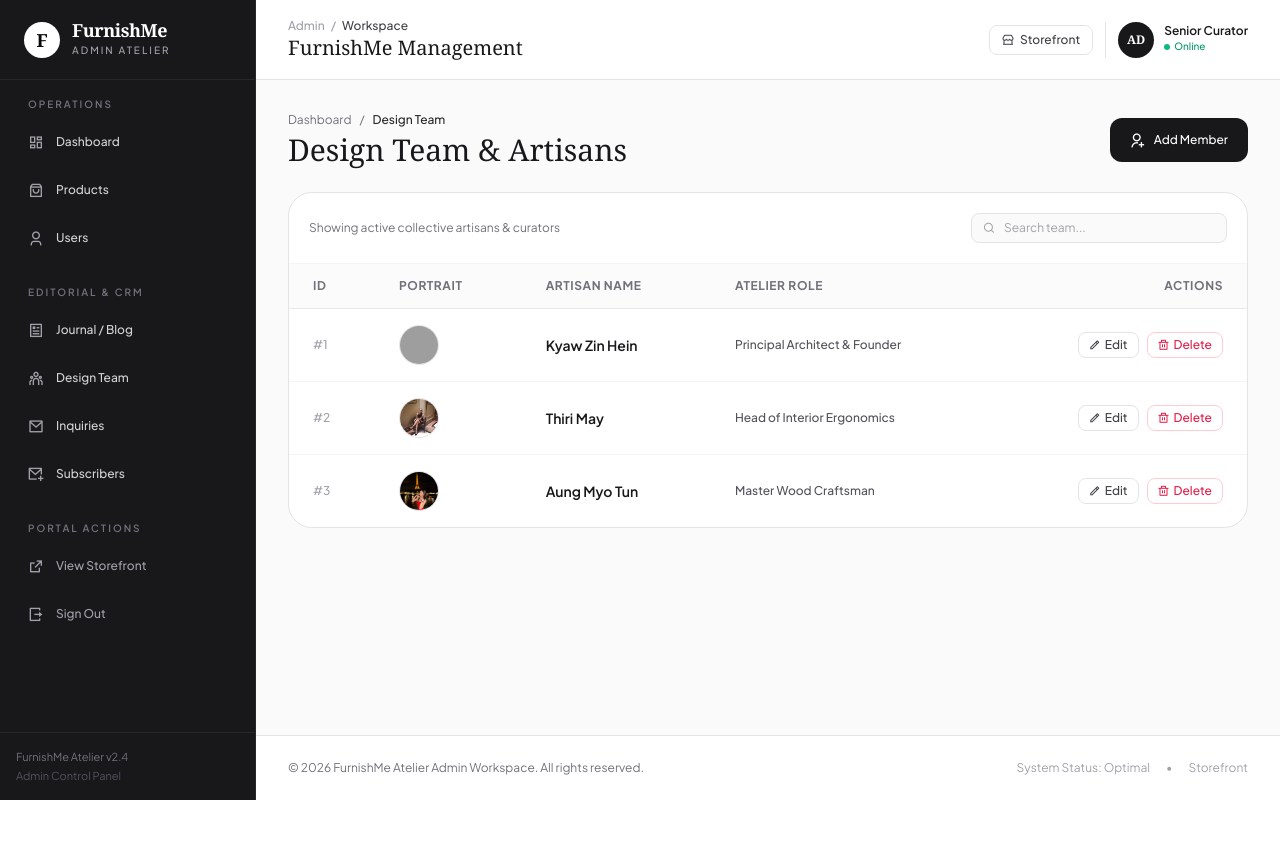
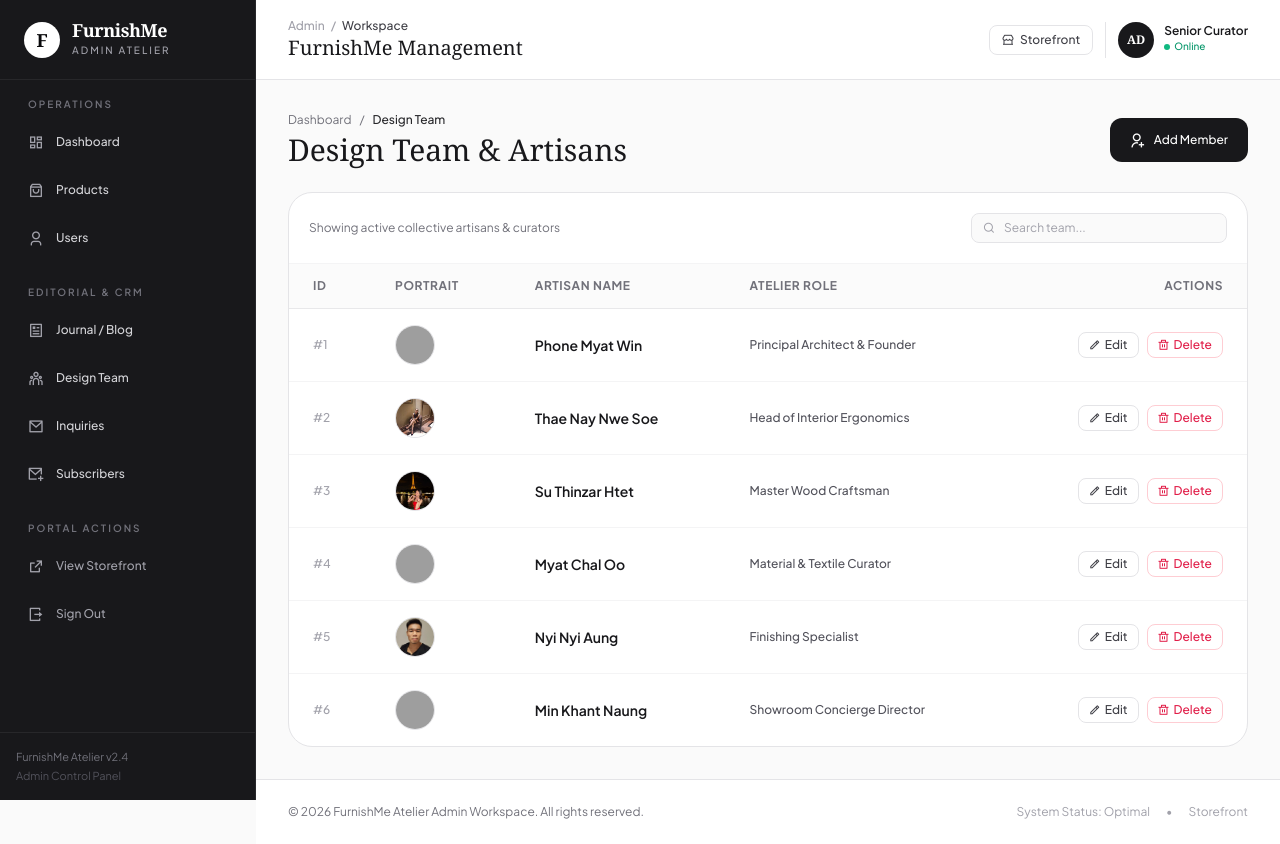
Before and after one commit to phonemyatwin/yangon_atelier, a PHP site: page /admin/team.php in a window 1280 px wide. Before the commit the page ends 800 px from the top, so only its background shows below. Run offline with PHP 8.4, Linux system fonts and the light colour scheme; grey boxes are pictures that could not be loaded.

Commit message:
fix(prototype2): update contact numbers, atelier address, and team member names across storefront and admin

```diff
--- a/about.php
+++ b/about.php
@@ -193,7 +193,7 @@
                 <span class="text-xs uppercase tracking-widest text-zinc-400 font-semibold">Private Viewing</span>
                 <h3 class="font-serif text-2xl sm:text-3xl font-normal text-white">Experience the Textures in Person</h3>
                 <p class="text-sm text-zinc-400 leading-relaxed">
-                    Schedule an appointment with one of our spatial curators at the Bahan Township showroom.
+                    Schedule an appointment with one of our spatial curators at the Yankin Township showroom.
                 </p>
             </div>
             <a href="contact.php" class="px-8 py-4 rounded-xl bg-white hover:bg-zinc-100 text-zinc-950 font-medium text-sm transition-colors whitespace-nowrap shadow-sm">
--- a/admin/blog.php
+++ b/admin/blog.php
@@ -99,7 +99,7 @@
                                         <span class="font-semibold text-zinc-900 block text-sm">Joinery Without Nails: The Heritage of Wood Craft</span>
                                         <span class="text-[11px] text-zinc-400">Artisanship • 6 min read</span>
                                     </td>
-                                    <td class="py-4 px-6 text-zinc-700">Aung Myo Tun</td>
+                                    <td class="py-4 px-6 text-zinc-700">Su Thinzar Htet</td>
                                     <td class="py-4 px-6 text-zinc-500">2026-04-28</td>
                                     <td class="py-4 px-6 text-right">
                                         <div class="inline-flex items-center gap-2">
@@ -125,7 +125,7 @@
                                         <span class="font-semibold text-zinc-900 block text-sm">Sculpting Ambient Light in Living Rooms</span>
                                         <span class="text-[11px] text-zinc-400">Lighting • 5 min read</span>
                                     </td>
-                                    <td class="py-4 px-6 text-zinc-700">Thiri May</td>
+                                    <td class="py-4 px-6 text-zinc-700">Thae Nay Nwe Soe</td>
                                     <td class="py-4 px-6 text-zinc-500">2026-04-14</td>
                                     <td class="py-4 px-6 text-right">
                                         <div class="inline-flex items-center gap-2">
--- a/admin/contact_delete.php
+++ b/admin/contact_delete.php
@@ -55,7 +55,7 @@
                             <span class="text-zinc-400">2026-11-04</span>
                         </div>
                         <h4 class="font-semibold text-zinc-900 text-sm">From: Aung Min</h4>
-                        <p class="text-zinc-500">Email: <span class="font-mono text-zinc-800">aungmin@gmail.com</span> • Phone: <span class="text-zinc-800">09123456789</span></p>
+                        <p class="text-zinc-500">Email: <span class="font-mono text-zinc-800">aungmin@gmail.com</span> • Phone: <span class="text-zinc-800">09973383719</span></p>
                     </div>
 
                     <!-- [PHP_BACKEND_HOOK: Contact deletion handler. POST method, execute DELETE FROM contacts WHERE id = :id] -->
--- a/admin/contact_view.php
+++ b/admin/contact_view.php
@@ -52,7 +52,7 @@
                         </div>
                         <div>
                             <span class="text-zinc-400 block mb-0.5">Phone / Viber</span>
-                            <a href="tel:09123456789" class="text-zinc-800 hover:underline font-mono block">09123456789</a>
+                            <a href="tel:09973383719" class="text-zinc-800 hover:underline font-mono block">09973383719</a>
                         </div>
                         <div>
                             <span class="text-zinc-400 block mb-0.5">Email Address</span>
@@ -69,7 +69,7 @@
                         <span class="text-xs uppercase tracking-widest text-zinc-400 font-semibold block">Message Body</span>
                         <div class="p-6 rounded-2xl bg-[#FAFAFA] border border-zinc-200/80 text-zinc-800 text-sm leading-relaxed">
                             <p>
-                                Hello, I would like to know more about your modern sofa collection and delivery options in Yangon. We are currently finishing an architectural residence in Bahan and looking for 2 living room modular lounge chairs and an oak dining set. Please contact me with availability and wood finishes. Thank you.
+                                Hello, I would like to know more about your modern sofa collection and delivery options in Yangon. We are currently finishing an architectural residence in Yankin and looking for 2 living room modular lounge chairs and an oak dining set. Please contact me with availability and wood finishes. Thank you.
                             </p>
                         </div>
                     </div>
--- a/admin/contacts.php
+++ b/admin/contacts.php
@@ -62,7 +62,7 @@
                                     <td class="py-4 px-6 text-zinc-400">#1</td>
                                     <td class="py-4 px-6 font-semibold text-zinc-900 text-sm">Aung Min</td>
                                     <td class="py-4 px-6 text-zinc-600 font-mono text-xs">aungmin@gmail.com</td>
-                                    <td class="py-4 px-6 text-zinc-600">09123456789</td>
+                                    <td class="py-4 px-6 text-zinc-600">09973383719</td>
                                     <td class="py-4 px-6">
                                         <span class="inline-flex items-center px-2.5 py-0.5 rounded-full text-[10px] font-semibold bg-amber-50 text-amber-700 border border-amber-200">
                                             New Message
@@ -85,7 +85,7 @@
                                     <td class="py-4 px-6 text-zinc-400">#2</td>
                                     <td class="py-4 px-6 font-semibold text-zinc-900 text-sm">Su Su</td>
                                     <td class="py-4 px-6 text-zinc-600 font-mono text-xs">susu@gmail.com</td>
-                                    <td class="py-4 px-6 text-zinc-600">09987654321</td>
+                                    <td class="py-4 px-6 text-zinc-600">09421122846</td>
                                     <td class="py-4 px-6">
                                         <span class="inline-flex items-center px-2.5 py-0.5 rounded-full text-[10px] font-semibold bg-emerald-50 text-emerald-700 border border-emerald-200">
                                             Followed Up
--- a/admin/dashboard.php
+++ b/admin/dashboard.php
@@ -171,7 +171,7 @@
                                     <td class="py-4 px-6 text-zinc-400">#1</td>
                                     <td class="py-4 px-6 font-semibold text-zinc-900">Aung Min</td>
                                     <td class="py-4 px-6 text-zinc-600">aungmin@gmail.com</td>
-                                    <td class="py-4 px-6 text-zinc-600">09123456789</td>
+                                    <td class="py-4 px-6 text-zinc-600">09973383719</td>
                                     <td class="py-4 px-6">
                                         <span class="inline-flex items-center px-2 py-0.5 rounded-full text-[10px] font-semibold bg-amber-50 text-amber-700 border border-amber-200">
                                              Pending Review
@@ -192,7 +192,7 @@
                                     <td class="py-4 px-6 text-zinc-400">#2</td>
                                     <td class="py-4 px-6 font-semibold text-zinc-900">Su Su</td>
                                     <td class="py-4 px-6 text-zinc-600">susu@gmail.com</td>
-                                    <td class="py-4 px-6 text-zinc-600">09987654321</td>
+                                    <td class="py-4 px-6 text-zinc-600">09421122846</td>
                                     <td class="py-4 px-6">
                                         <span class="inline-flex items-center px-2 py-0.5 rounded-full text-[10px] font-semibold bg-emerald-50 text-emerald-700 border border-emerald-200">
                                             Followed Up
--- a/admin/team.php
+++ b/admin/team.php
@@ -65,10 +65,10 @@
                                     <td class="py-4 px-6 text-zinc-400">#1</td>
                                     <td class="py-4 px-6">
                                         <div class="w-10 h-10 rounded-full bg-zinc-100 border border-zinc-200 overflow-hidden">
-                                            <img src="../images/team-1.jpg" alt="Kyaw Zin Hein" class="w-full h-full object-cover">
+                                            <img src="../images/team-1.jpg" alt="Phone Myat Win" class="w-full h-full object-cover">
                                         </div>
                                     </td>
-                                    <td class="py-4 px-6 font-semibold text-zinc-900 text-sm">Kyaw Zin Hein</td>
+                                    <td class="py-4 px-6 font-semibold text-zinc-900 text-sm">Phone Myat Win</td>
                                     <td class="py-4 px-6 text-zinc-600">Principal Architect &amp; Founder</td>
                                     <td class="py-4 px-6 text-right">
                                         <div class="inline-flex items-center gap-2">
@@ -87,10 +87,10 @@
                                     <td class="py-4 px-6 text-zinc-400">#2</td>
                                     <td class="py-4 px-6">
                                         <div class="w-10 h-10 rounded-full bg-zinc-100 border border-zinc-200 overflow-hidden">
-                                            <img src="../images/team-2.jpg" alt="Thiri May" class="w-full h-full object-cover">
+                                            <img src="../images/team-2.jpg" alt="Thae Nay Nwe Soe" class="w-full h-full object-cover">
                                         </div>
                                     </td>
-                                    <td class="py-4 px-6 font-semibold text-zinc-900 text-sm">Thiri May</td>
+                                    <td class="py-4 px-6 font-semibold text-zinc-900 text-sm">Thae Nay Nwe Soe</td>
                                     <td class="py-4 px-6 text-zinc-600">Head of Interior Ergonomics</td>
                                     <td class="py-4 px-6 text-right">
                                         <div class="inline-flex items-center gap-2">
@@ -109,10 +109,10 @@
                                     <td class="py-4 px-6 text-zinc-400">#3</td>
                                     <td class="py-4 px-6">
                                         <div class="w-10 h-10 rounded-full bg-zinc-100 border border-zinc-200 overflow-hidden">
-                                            <img src="../images/team-3.jpg" alt="Aung Myo Tun" class="w-full h-full object-cover">
+                                            <img src="../images/team-3.jpg" alt="Su Thinzar Htet" class="w-full h-full object-cover">
                                         </div>
                                     </td>
-                                    <td class="py-4 px-6 font-semibold text-zinc-900 text-sm">Aung Myo Tun</td>
+                                    <td class="py-4 px-6 font-semibold text-zinc-900 text-sm">Su Thinzar Htet</td>
                                     <td class="py-4 px-6 text-zinc-600">Master Wood Craftsman</td>
                                     <td class="py-4 px-6 text-right">
                                         <div class="inline-flex items-center gap-2">
@@ -120,6 +120,72 @@
                                                 <i class="ri-pencil-line"></i> Edit
                                             </a>
                                             <a href="team_delete.php?id=3" class="px-2.5 py-1 rounded-lg border border-rose-200 hover:bg-rose-50 text-rose-600 transition-colors flex items-center gap-1">
+                                                <i class="ri-delete-bin-line"></i> Delete
+                                            </a>
+                                        </div>
+                                    </td>
+                                </tr>
+
+                                <!-- Member 4 -->
+                                <tr class="hover:bg-zinc-50/60 transition-colors">
+                                    <td class="py-4 px-6 text-zinc-400">#4</td>
+                                    <td class="py-4 px-6">
+                                        <div class="w-10 h-10 rounded-full bg-zinc-100 border border-zinc-200 overflow-hidden">
+                                            <img src="../images/team-4.jpg" alt="Myat Chal Oo" class="w-full h-full object-cover">
+                                        </div>
+                                    </td>
+                                    <td class="py-4 px-6 font-semibold text-zinc-900 text-sm">Myat Chal Oo</td>
+                                    <td class="py-4 px-6 text-zinc-600">Material &amp; Textile Curator</td>
+                                    <td class="py-4 px-6 text-right">
+                                        <div class="inline-flex items-center gap-2">
+                                            <a href="team_update.php?id=4" class="px-2.5 py-1 rounded-lg border border-zinc-200 hover:bg-zinc-100 text-zinc-700 transition-colors flex items-center gap-1">
+                                                <i class="ri-pencil-line"></i> Edit
+                                            </a>
+                                            <a href="team_delete.php?id=4" class="px-2.5 py-1 rounded-lg border border-rose-200 hover:bg-rose-50 text-rose-600 transition-colors flex items-center gap-1">
+                                                <i class="ri-delete-bin-line"></i> Delete
+                                            </a>
+                                        </div>
+                                    </td>
+                                </tr>
+
+                                <!-- Member 5 -->
+                                <tr class="hover:bg-zinc-50/60 transition-colors">
+                                    <td class="py-4 px-6 text-zinc-400">#5</td>
+                                    <td class="py-4 px-6">
+                                        <div class="w-10 h-10 rounded-full bg-zinc-100 border border-zinc-200 overflow-hidden">
+                                            <img src="../images/team-5.jpg" alt="Nyi Nyi Aung" class="w-full h-full object-cover">
+                                        </div>
+                                    </td>
+                                    <td class="py-4 px-6 font-semibold text-zinc-900 text-sm">Nyi Nyi Aung</td>
+                                    <td class="py-4 px-6 text-zinc-600">Finishing Specialist</td>
+                                    <td class="py-4 px-6 text-right">
+                                        <div class="inline-flex items-center gap-2">
+                                            <a href="team_update.php?id=5" class="px-2.5 py-1 rounded-lg border border-zinc-200 hover:bg-zinc-100 text-zinc-700 transition-colors flex items-center gap-1">
+                                                <i class="ri-pencil-line"></i> Edit
+                                            </a>
+                                            <a href="team_delete.php?id=5" class="px-2.5 py-1 rounded-lg border border-rose-200 hover:bg-rose-50 text-rose-600 transition-colors flex items-center gap-1">
+                                                <i class="ri-delete-bin-line"></i> Delete
+                                            </a>
+                                        </div>
+                                    </td>
+                                </tr>
+
+                                <!-- Member 6 -->
+                                <tr class="hover:bg-zinc-50/60 transition-colors">
+                                    <td class="py-4 px-6 text-zinc-400">#6</td>
+                                    <td class="py-4 px-6">
+                                        <div class="w-10 h-10 rounded-full bg-zinc-100 border border-zinc-200 overflow-hidden">
+                                            <img src="../images/team-6.jpg" alt="Min Khant Naung" class="w-full h-full object-cover">
+                                        </div>
+                                    </td>
+                                    <td class="py-4 px-6 font-semibold text-zinc-900 text-sm">Min Khant Naung</td>
+                                    <td class="py-4 px-6 text-zinc-600">Showroom Concierge Director</td>
+                                    <td class="py-4 px-6 text-right">
+                                        <div class="inline-flex items-center gap-2">
+                                            <a href="team_update.php?id=6" class="px-2.5 py-1 rounded-lg border border-zinc-200 hover:bg-zinc-100 text-zinc-700 transition-colors flex items-center gap-1">
+                                                <i class="ri-pencil-line"></i> Edit
+                                            </a>
+                                            <a href="team_delete.php?id=6" class="px-2.5 py-1 rounded-lg border border-rose-200 hover:bg-rose-50 text-rose-600 transition-colors flex items-center gap-1">
                                                 <i class="ri-delete-bin-line"></i> Delete
                                             </a>
                                         </div>
--- a/admin/team_create.php
+++ b/admin/team_create.php
@@ -47,7 +47,7 @@
                             </label>
                             <div class="relative">
                                 <i class="ri-user-line absolute left-4 top-1/2 -translate-y-1/2 text-zinc-400 text-base"></i>
-                                <input type="text" id="name" name="name" required placeholder="e.g. Daw Thiri May" class="w-full pl-11 pr-4 py-3 bg-zinc-50 border border-zinc-200 rounded-xl text-zinc-900 text-sm placeholder-zinc-400 focus:outline-none focus:ring-2 focus:ring-zinc-800 focus:border-zinc-800 transition-all">
+                                <input type="text" id="name" name="name" required placeholder="e.g. Thae Nay Nwe Soe" class="w-full pl-11 pr-4 py-3 bg-zinc-50 border border-zinc-200 rounded-xl text-zinc-900 text-sm placeholder-zinc-400 focus:outline-none focus:ring-2 focus:ring-zinc-800 focus:border-zinc-800 transition-all">
                             </div>
                         </div>
 
--- a/admin/team_delete.php
+++ b/admin/team_delete.php
@@ -55,7 +55,7 @@
                         </div>
                         <div class="space-y-1 text-xs">
                             <span class="text-zinc-400 font-mono">Member #1</span>
-                            <h4 class="font-serif text-base font-medium text-zinc-900">Kyaw Zin Hein</h4>
+                            <h4 class="font-serif text-base font-medium text-zinc-900">Phone Myat Win</h4>
                             <p class="text-zinc-500">Role: <strong class="text-zinc-800">Principal Architect &amp; Founder</strong></p>
                         </div>
                     </div>
--- a/admin/team_update.php
+++ b/admin/team_update.php
@@ -48,7 +48,7 @@
                             </label>
                             <div class="relative">
                                 <i class="ri-user-line absolute left-4 top-1/2 -translate-y-1/2 text-zinc-400 text-base"></i>
-                                <input type="text" id="name" name="name" required value="Kyaw Zin Hein" class="w-full pl-11 pr-4 py-3 bg-zinc-50 border border-zinc-200 rounded-xl text-zinc-900 text-sm placeholder-zinc-400 focus:outline-none focus:ring-2 focus:ring-zinc-800 focus:border-zinc-800 transition-all">
+                                <input type="text" id="name" name="name" required value="Phone Myat Win" class="w-full pl-11 pr-4 py-3 bg-zinc-50 border border-zinc-200 rounded-xl text-zinc-900 text-sm placeholder-zinc-400 focus:outline-none focus:ring-2 focus:ring-zinc-800 focus:border-zinc-800 transition-all">
                             </div>
                         </div>
 
--- a/components/footer.php
+++ b/components/footer.php
@@ -46,7 +46,7 @@
                 <div class="space-y-3 text-sm text-zinc-300">
                     <p class="text-zinc-400">
                         <strong class="text-zinc-200 block">Yangon Flagship</strong>
-                        No. 42, Inya Road, Bahan Township,<br>Yangon, Myanmar
+                        No. 55A, Maggin Street, Yankin Township,<br>Yangon, Myanmar
                     </p>
                     <p class="text-zinc-400 pt-1">
                         <span class="block text-zinc-200 font-medium">Visiting Hours</span>
@@ -55,7 +55,7 @@
                     </p>
                     <p class="text-zinc-400 pt-1">
                         <span class="block text-zinc-200 font-medium">Direct Inquiries</span>
-                        <a href="tel:+959123456789" class="hover:text-white transition-colors">+95 9 123 456 789</a><br>
+                        <a href="tel:+959973383719" class="hover:text-white transition-colors">+95 9 973 383 719</a><br>
                         <a href="mailto:atelier@furnishme.com" class="hover:text-white transition-colors">atelier@furnishme.com</a>
                     </p>
                 </div>
--- a/components/navbar.php
+++ b/components/navbar.php
@@ -50,7 +50,7 @@
     <div class="pt-6 border-t border-zinc-100">
         <div class="mb-4">
             <span class="text-xs uppercase tracking-widest text-zinc-400 font-medium block mb-1">Yangon Flagship</span>
-            <p class="text-xs text-zinc-600 leading-relaxed">No. 42, Inya Road, Bahan Township,<br>Yangon, Myanmar</p>
+            <p class="text-xs text-zinc-600 leading-relaxed">No. 55A, Maggin Street, Yankin Township,<br>Yangon, Myanmar</p>
             <p class="text-xs text-zinc-500 mt-1">Daily 09:30 AM — 06:30 PM</p>
         </div>
         <a href="login.php" class="w-full flex items-center justify-center gap-2 py-3 px-4 rounded-xl bg-zinc-900 hover:bg-zinc-800 text-white text-sm font-medium transition-colors shadow-xs">
--- a/index.php
+++ b/index.php
@@ -437,7 +437,7 @@
                     <div class="pt-6 border-t border-zinc-100 mt-6 flex items-center justify-between">
                         <div class="flex items-center gap-2 text-xs font-medium text-zinc-700">
                             <i class="ri-user-line text-zinc-400"></i>
-                            <span>Aung Myo Tun</span>
+                            <span>Su Thinzar Htet</span>
                         </div>
                         <a href="blog_detail.php?id=2" class="text-xs font-semibold text-zinc-900 hover:text-amber-900 inline-flex items-center gap-1">
                             <span>Read</span>
@@ -469,7 +469,7 @@
                     <div class="pt-6 border-t border-zinc-100 mt-6 flex items-center justify-between">
                         <div class="flex items-center gap-2 text-xs font-medium text-zinc-700">
                             <i class="ri-user-line text-zinc-400"></i>
-                            <span>Thiri May</span>
+                            <span>Thae Nay Nwe Soe</span>
                         </div>
                         <a href="blog_detail.php?id=3" class="text-xs font-semibold text-zinc-900 hover:text-amber-900 inline-flex items-center gap-1">
                             <span>Read</span>
```
Also changed, not shown: blog.php (+8 -8 lines), contact.php (+5 -5 lines), team.php (+12 -12 lines).
